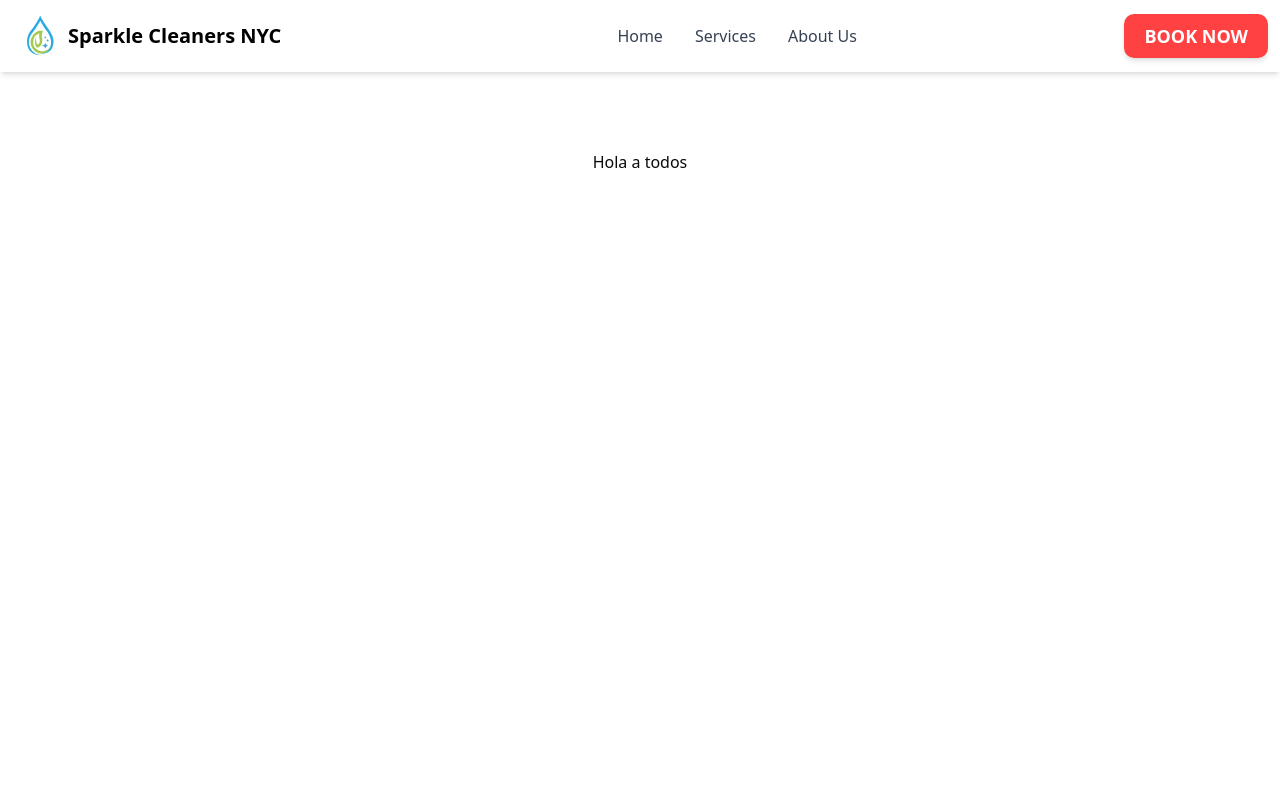
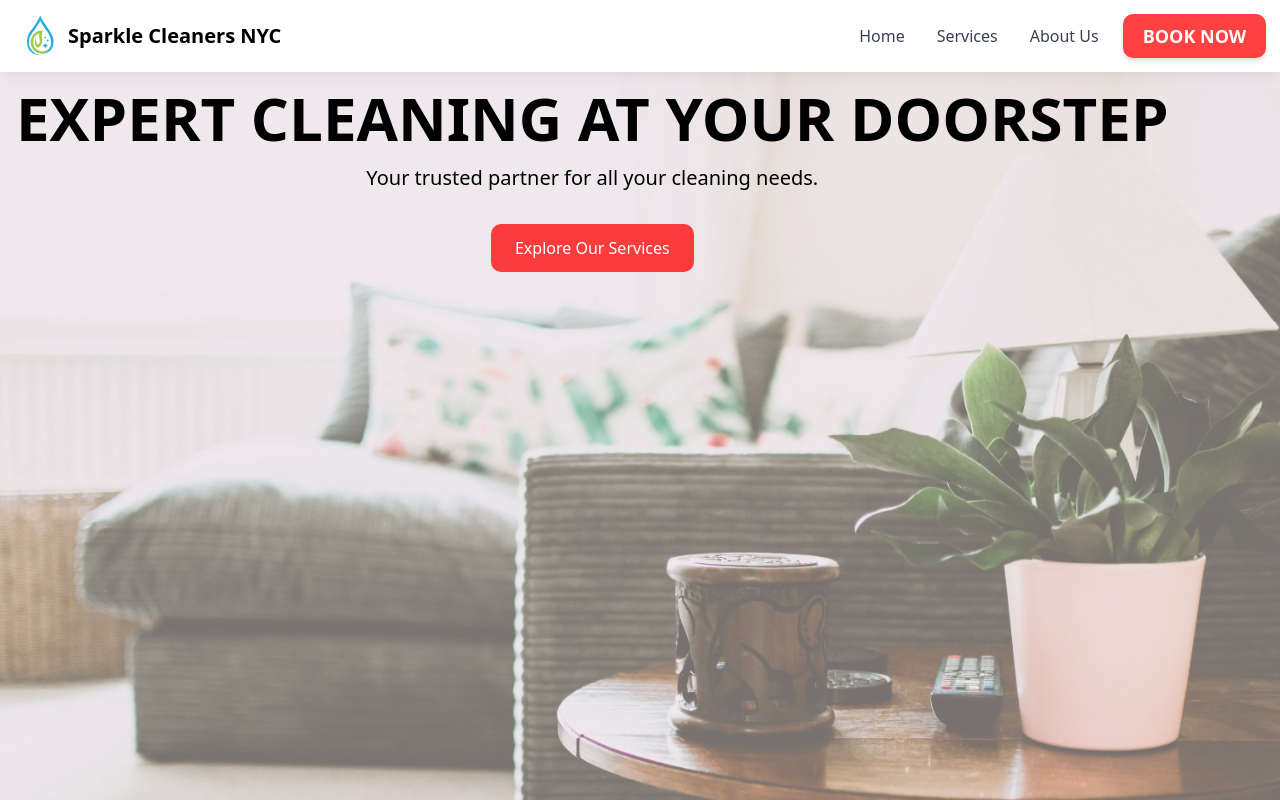
Before and after one commit to gabo-ga/SparkleCleaners, a Next.js app: page / in a window 1280 px wide. Shown: the top 800 px of the page. Built offline with nearby package versions, Linux system fonts and the light colour scheme.

Commit message:
feat:header done for mobile and desktop

```diff
--- a/components/Header/index.tsx
+++ b/components/Header/index.tsx
@@ -7,8 +7,8 @@ import { Menu } from "lucide-react";
 
 export default function Header() {
     return (
-        <header className="flex items-center justify-between px-3 py-2 bg-white shadow-md">
-            <div className="flex items-center gap-2 lg:gap-76">
+        <header className="flex items-center justify-between px-3 py-2 bg-white shadow-lg">
+            <div className="flex items-center gap-2 lg:justify-between lg:w-screen lg:pr-6">
                 <Sheet>
                     <SheetTrigger asChild>
                         <button className="lg:hidden">
@@ -36,7 +36,9 @@ export default function Header() {
                     </a>
                 </nav>
             </div>
+            <div className='lg:w-42'>
             <BookNowButton />
+            </div>
         </header>
     );
 }
--- /dev/null
+++ b/components/Hero/index.tsx
@@ -0,0 +1,23 @@
+"use client"
+import Image from 'next/image';
+
+export default function Hero() {
+    return (
+        <div className="relative w-full h-screen overflow-hidden">
+            <Image
+                src="/background.webp"
+                alt="Sparkle Cleaners Background"
+                fill
+                priority
+                className="object-cover filter brightness-100 opacity-60"
+            />
+            <div className="absolute flex flex-col items-center justify-center text-black p-4">
+                <h1 className="text-xl lg:text-6xl font-bold mb-4">EXPERT CLEANING AT YOUR DOORSTEP</h1>
+                <p className="text-lg lg:text-xl mb-8">Your trusted partner for all your cleaning needs.</p>
+                <a href="#services" className="px-6 py-3 bg-[#FF0F0FC9] text-white rounded-lg hover:bg-[#ff0f0f] transition-colors duration-300">
+                    Explore Our Services
+                </a>
+            </div>
+        </div>
+    );
+}
--- a/src/app/layout.tsx
+++ b/src/app/layout.tsx
@@ -2,6 +2,7 @@ import type { Metadata } from "next";
 import { Poppins } from "next/font/google";
 import "./globals.css";
 import Header from "../../components/Header";
+import Hero from "../../components/Hero";
 
 
 const PoppinsSans = Poppins({
@@ -12,8 +13,8 @@ const PoppinsSans = Poppins({
 });
 
 export const metadata: Metadata = {
-  title: "Create Next App",
-  description: "Generated by create next app",
+  title: "Sparkle Cleaners NYC",
+  description: "Top-tier cleaning company",
 };
 
 export default function RootLayout({
@@ -27,6 +28,7 @@ export default function RootLayout({
         className={`${PoppinsSans.variable} antialiased`}
       >
         <Header/>
+        <Hero/>
         {children}
       </body>
     </html>
```
Also changed, not shown: public/background.webp (added).
